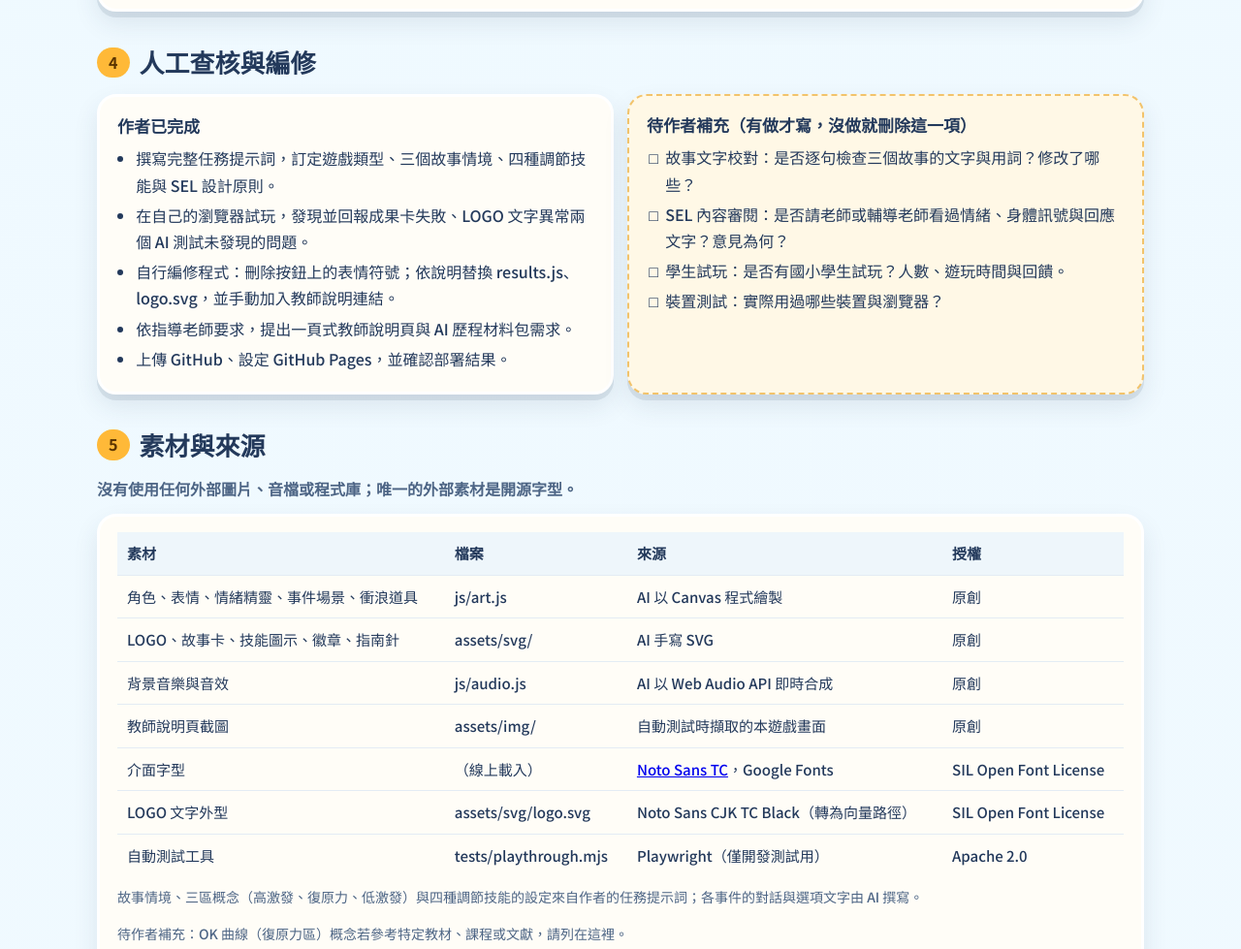
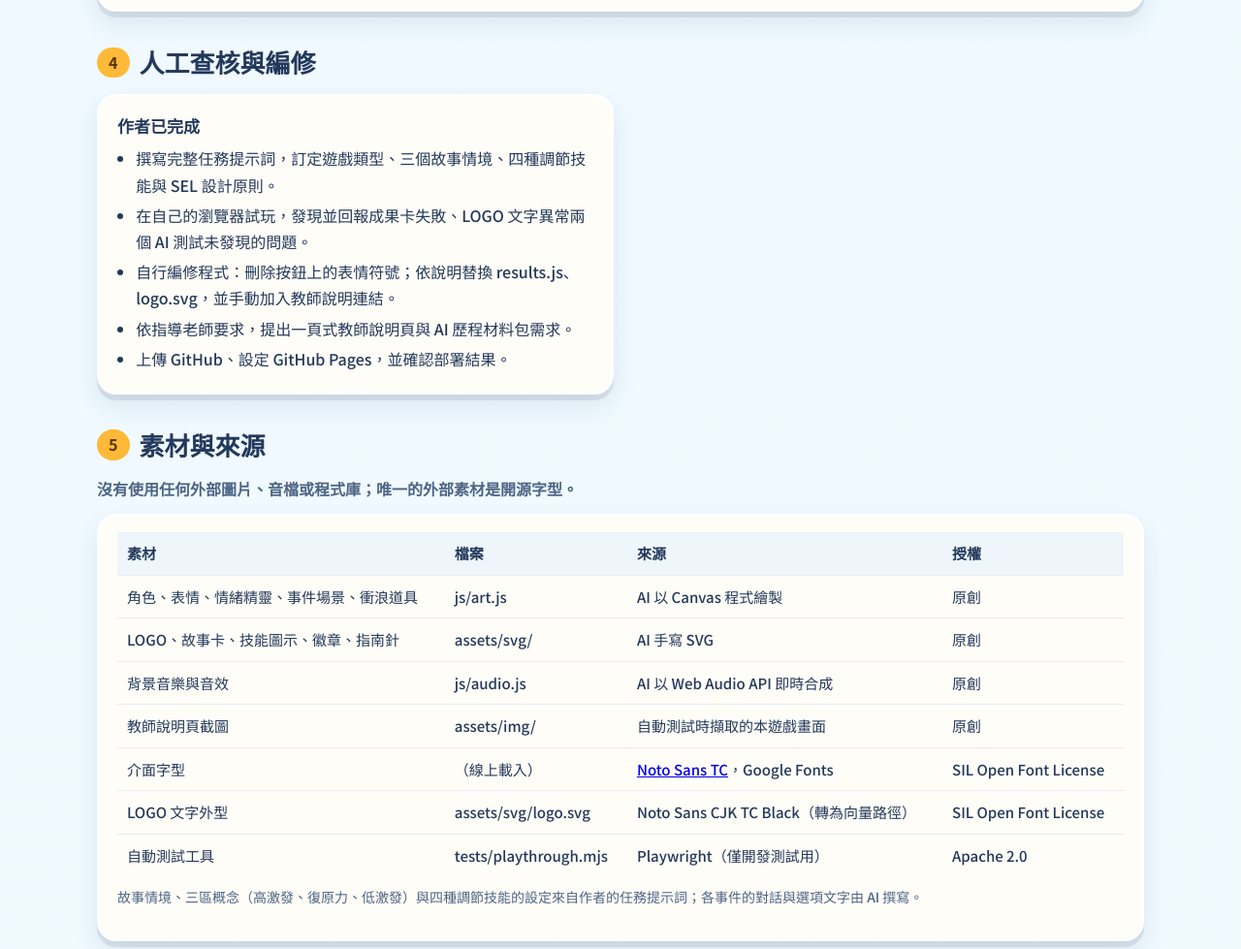
Before and after one commit to prkunnn/sel, a plain HTML site: page ai-process.html in a window 1280 px wide. Shown: the part 2215-3194 px from the top of the page at 97% size. Drawn offline with Linux system fonts and the light colour scheme.

Commit message:
Update ai-process.html

```diff
--- a/ai-process.html
+++ b/ai-process.html
@@ -118,15 +118,6 @@
           <li>上傳 GitHub、設定 GitHub Pages，並確認部署結果。</li>
         </ul>
       </div>
-      <div class="card todo">
-        <h3>待作者補充（有做才寫，沒做就刪除這一項）</h3>
-        <ul>
-          <li>故事文字校對：是否逐句檢查三個故事的文字與用詞？修改了哪些？</li>
-          <li>SEL 內容審閱：是否請老師或輔導老師看過情緒、身體訊號與回應文字？意見為何？</li>
-          <li>學生試玩：是否有國小學生試玩？人數、遊玩時間與回饋。</li>
-          <li>裝置測試：實際用過哪些裝置與瀏覽器？</li>
-        </ul>
-      </div>
     </div>
   </section>
 
@@ -144,7 +135,6 @@
       <tr><td>自動測試工具</td><td>tests/playthrough.mjs</td><td>Playwright（僅開發測試用）</td><td>Apache 2.0</td></tr>
     </table>
     <p class="note">故事情境、三區概念（高激發、復原力、低激發）與四種調節技能的設定來自作者的任務提示詞；各事件的對話與選項文字由 AI 撰寫。</p>
-    <p class="note">待作者補充：OK 曲線（復原力區）概念若參考特定教材、課程或文獻，請列在這裡。</p>
     </div>
   </section>
 
```
